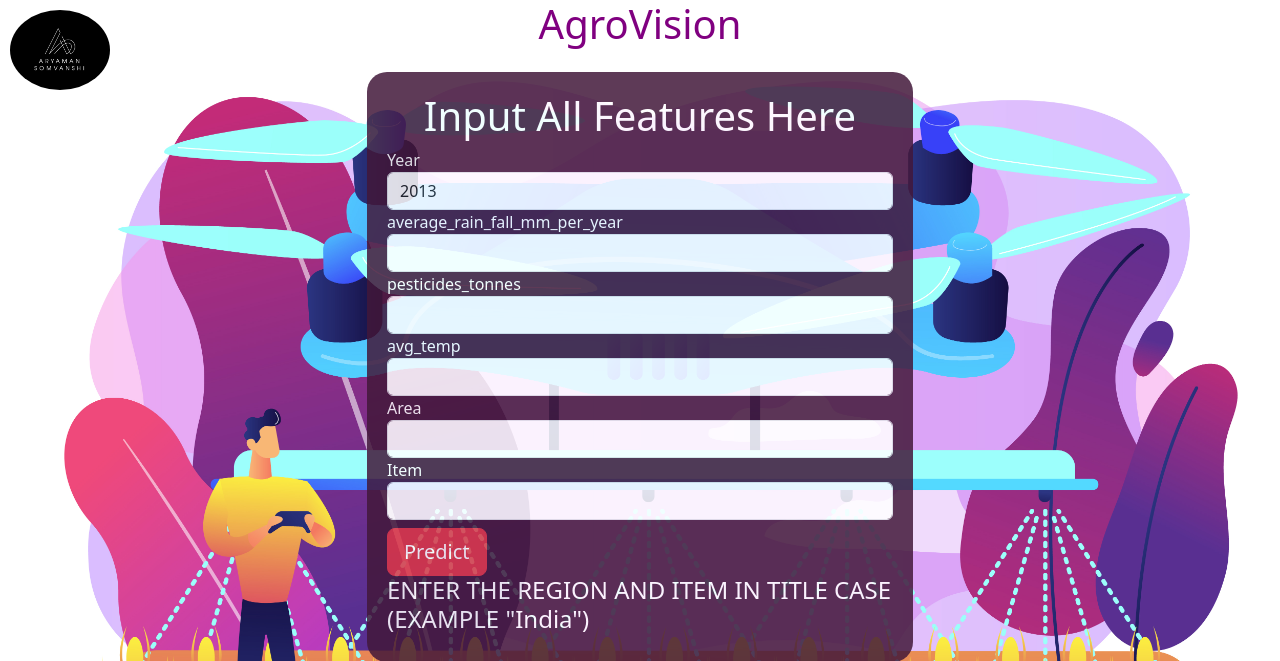
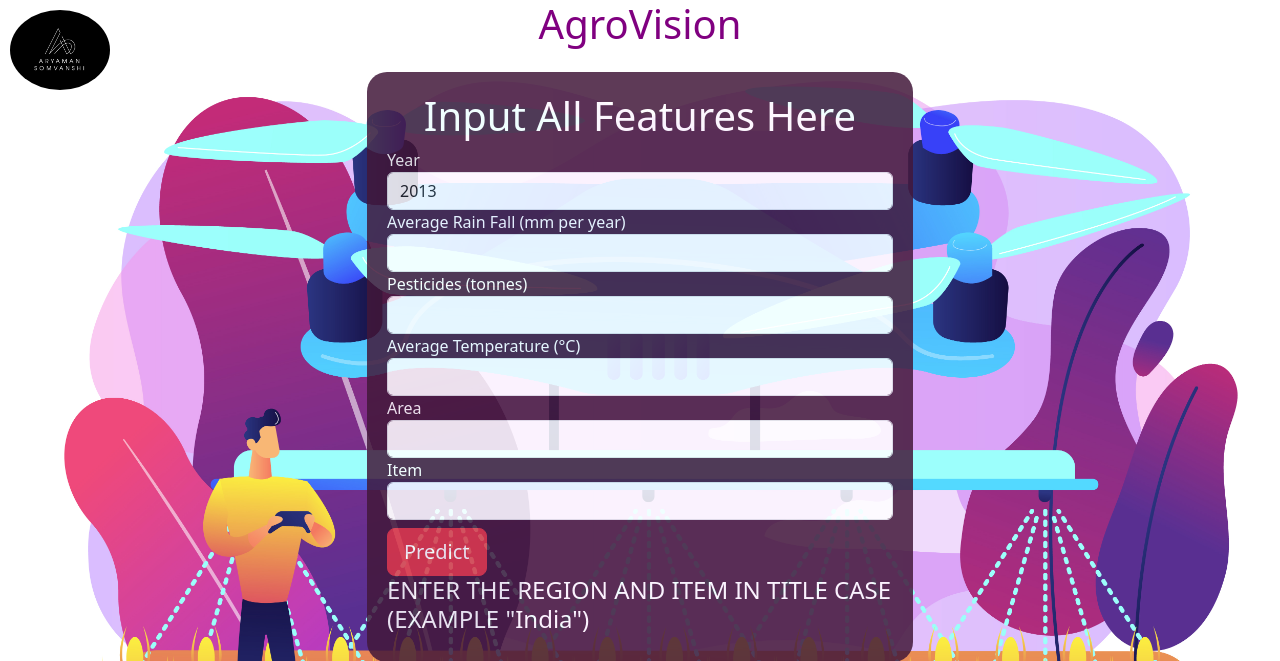
Before and after one commit to ARYAMAN1505/AgroVision, a Flask app: page / in a window 1280 px wide. Shown: the top 661 px of the page. Run offline with Flask 3, Linux system fonts and the light colour scheme; parts of the project's set-up code (start-up, migrations or seed data) failed here and were passed over.

Commit message:
Update index.html

```diff
--- a/templates/index.html
+++ b/templates/index.html
@@ -1,10 +1,12 @@
-<!doctype html>
+<!DOCTYPE html>
 <html lang="en">
+
 <head>
-    <meta charset="utf-8">
-    <meta name="viewport" content="width=device-width, initial-scale=1">
+    <meta charset="UTF-8">
+    <meta name="viewport" content="width=device-width, initial-scale=1.0">
     <title>Crop Yield Prediction Per Country</title>
-    <link href="https://cdn.jsdelivr.net/npm/bootstrap@5.3.0/dist/css/bootstrap.min.css" rel="stylesheet" integrity="sha384-9ndCyUaIbzAi2FUVXJi0CjmCapSmO7SnpJef0486qhLnuZ2cdeRhO02iuK6FUUVM" crossorigin="anonymous">
+    <link href="https://cdn.jsdelivr.net/npm/bootstrap@5.3.0/dist/css/bootstrap.min.css" rel="stylesheet"
+        integrity="sha384-9ndCyUaIbzAi2FUVXJi0CjmCapSmO7SnpJef0486qhLnuZ2cdeRhO02iuK6FUUVM" crossorigin="anonymous">
     <style>
         body {
             background-image: url('../static/images/ml-crop.jpg'); /* Ensure the image file path is correct */
@@ -12,6 +14,7 @@
             background-repeat: no-repeat;
             background-attachment: fixed;
         }
+
         .form-container {
             background-color: #42183a;
             border-radius: 20px;
@@ -19,6 +22,7 @@
             padding: 20px;
             opacity: 0.85;
         }
+
         .logo {
             position: absolute;
             top: 10px;
@@ -26,14 +30,23 @@
             width: 100px;
             border-radius: 50%;
         }
+
         .heading-main {
             color: purple;
         }
+
         .heading-sub {
             color: white;
         }
+
+        .error-message {
+            color: red;
+            font-weight: bold;
+            margin-top: 10px;
+        }
     </style>
 </head>
+
 <body>
     <img src="../static/images/logo.jpg" class="logo" alt="Logo"> <!-- Ensure the image file path is correct -->
     <h1 class="text-center heading-main">AgroVision </h1>
@@ -42,21 +55,28 @@
             <div class="col-md-6">
                 <div class="form-container">
                     <h1 class="text-center heading-sub">Input All Features Here</h1>
+                    {% if error_messages %}
+                    <div class="error-messages">
+                        {% for error_message in error_messages %}
+                        <div class="error-message">{{ error_message }}</div>
+                        {% endfor %}
+                    </div>
+                    {% endif %}
                     <form action="/predict" method="post">
                         <div class="form-group">
                             <label for="Year">Year</label>
                             <input type="number" class="form-control" name="Year" step="any" value="2013">
                         </div>
                         <div class="form-group">
-                            <label for="average_rain_fall_mm_per_year">average_rain_fall_mm_per_year</label>
+                            <label for="average_rain_fall_mm_per_year">Average Rain Fall (mm per year)</label>
                             <input type="number" class="form-control" name="average_rain_fall_mm_per_year" step="any">
                         </div>
                         <div class="form-group">
-                            <label for="pesticides_tonnes">pesticides_tonnes</label>
+                            <label for="pesticides_tonnes">Pesticides (tonnes)</label>
                             <input type="number" class="form-control" name="pesticides_tonnes" step="any">
                         </div>
                         <div class="form-group">
-                            <label for="avg_temp">avg_temp</label>
+                            <label for="avg_temp">Average Temperature (°C)</label>
                             <input type="number" class="form-control" name="avg_temp" step="any">
                         </div>
                         <div class="form-group">
@@ -77,6 +97,9 @@
             </div>
         </div>
     </div>
-    <script src="https://cdn.jsdelivr.net/npm/bootstrap@5.3.0/dist/js/bootstrap.bundle.min.js" integrity="sha384-geWF76RCwLtnZ8qwWowPQNguL3RmwHVBC9FhGdlKrxdiJJigb/j/68SIy3Te4Bkz" crossorigin="anonymous"></script>
+    <script src="https://cdn.jsdelivr.net/npm/bootstrap@5.3.0/dist/js/bootstrap.bundle.min.js"
+        integrity="sha384-geWF76RCwLtnZ8qwWowPQNguL3RmwHVBC9FhGdlKrxdiJJigb/j/68SIy3Te4Bkz" crossorigin="anonymous">
+    </script>
 </body>
+
 </html>
```
